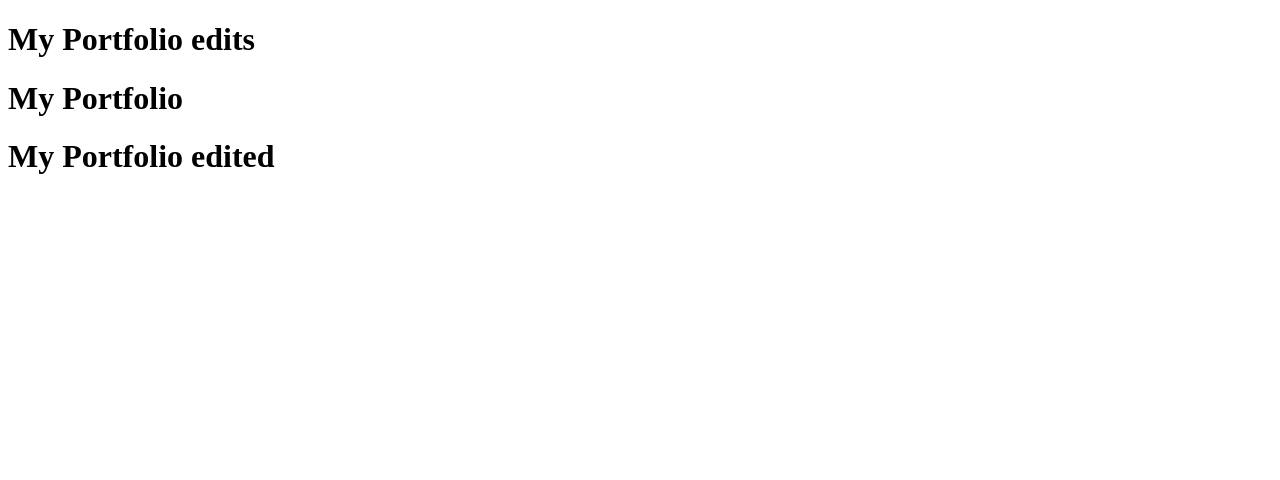
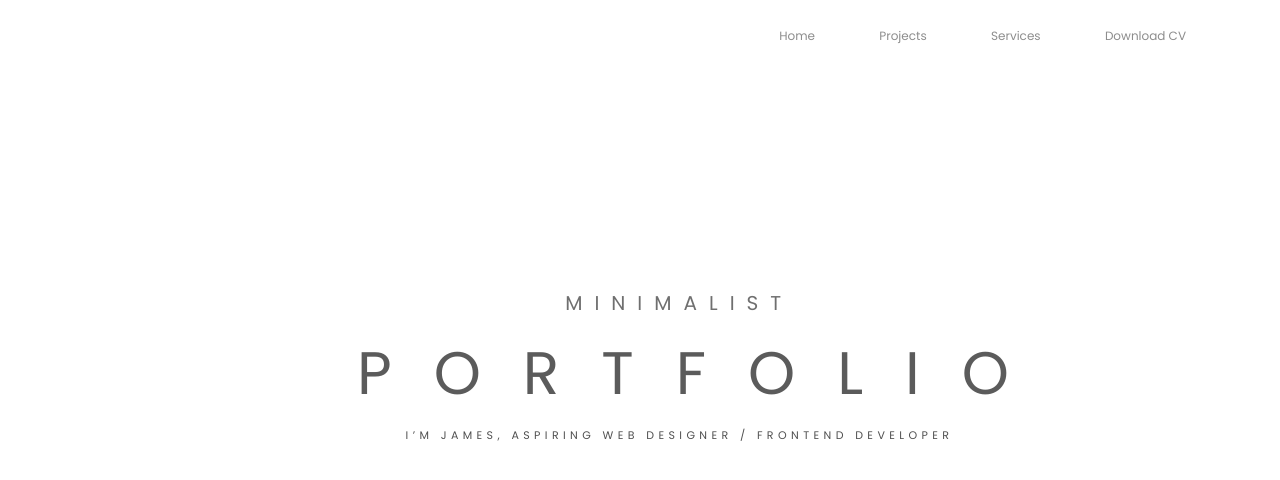
Before and after one commit to San-tiago/San-tiago.github.io, a plain HTML site: page index.html in a window 1280 px wide. Drawn offline with Linux system fonts and the light colour scheme.

Commit message:
header section

```diff
--- /dev/null
+++ b/css/index.css
@@ -0,0 +1,80 @@
+html, body{
+    margin: 0;
+    padding: 0;
+    box-sizing: border-box;
+}
+body{
+    font-family: 'Poppins';
+}
+.first_section{
+    width: 100%;
+    height: 100vh;
+}
+nav{
+    width: 90%;
+    height: 80px;
+    margin: 0 auto;
+}
+
+
+ul{
+    width: auto;
+    float: right;
+    margin-top: 12px;
+
+}
+li{
+    display: inline-block;
+    padding: 15px 30px;
+
+    font-size: 12px;
+}
+a{
+    text-decoration: none;
+    color: #8D8D8D;
+    font-weight: lighter;
+}
+a:hover{
+    color: #505050;
+    border-bottom: solid 2px #505050;
+    padding-bottom: 1px;
+}
+.header{
+    width: auto;
+    position: absolute;
+    top: 45%;
+    left: 55%;
+    transform: translate(-50%,-50%);
+    line-height: 0.6em;
+  /*   display: flex;
+    flex-direction: column;
+    justify-content: center;
+    align-content: center; */
+
+}
+.header h1{
+    font-weight: 5;
+    color: rgb(50, 50, 50, 0.8);
+    letter-spacing: .7em;
+    font-size: 60px;
+    padding-bottom: 10px;
+}
+.header p{
+    width: 50%;
+    margin-left: 30%;
+    font-weight: 20;
+    color: rgb(50, 50, 50, 0.7);
+    letter-spacing: 0.6em;
+    font-size: 20px;
+    padding-bottom: 20px;
+}
+span{
+    width: 50%;
+    margin-left: 7%;
+    font-weight: lighter;
+    color: #505050;
+    letter-spacing: 0.4em;
+    font-weight: 10;
+    font-size: 11px;
+
+}
--- a/index.html
+++ b/index.html
@@ -5,11 +5,27 @@
     <meta http-equiv="X-UA-Compatible" content="IE=edge">
     <meta name="viewport" content="width=device-width, initial-scale=1.0">
     <title>My Portfolio testing edited</title>
+    <link rel="stylesheet" href="css/index.css">
+    <link rel="preconnect" href="https://fonts.gstatic.com">
+<link href="https://fonts.googleapis.com/css2?family=Poppins&display=swap" rel="stylesheet">
 </head>
 <body>
-<h1>My Portfolio edits</h1>
-<h1>My Portfolio</h1>
-<h1>My Portfolio edited</h1>
-
+    <div class="first_section">
+        <header>
+            <nav>
+                <ul>
+                    <li><a href="">Home</a></li>
+                    <li><a href="">Projects</a></li>
+                    <li><a href="">Services</a></li>
+                    <li><a href="">Download CV</a></li>
+                </ul>
+            </nav>
+        </header>
+        <div class="header">
+            <p>MINIMALIST</p>
+            <h1>PORTFOLIO</h1>
+            <span>I’M JAMES, ASPIRING WEB DESIGNER / FRONTEND DEVELOPER</span>
+        </div>
+    </div>
 </body>
 </html>
```
